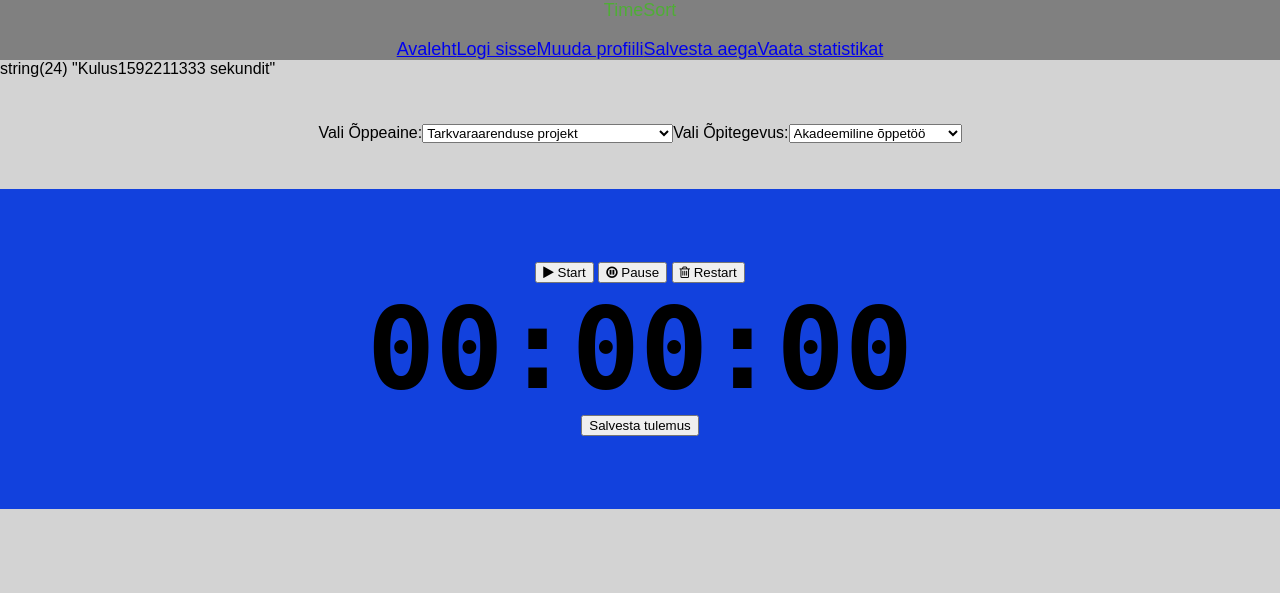
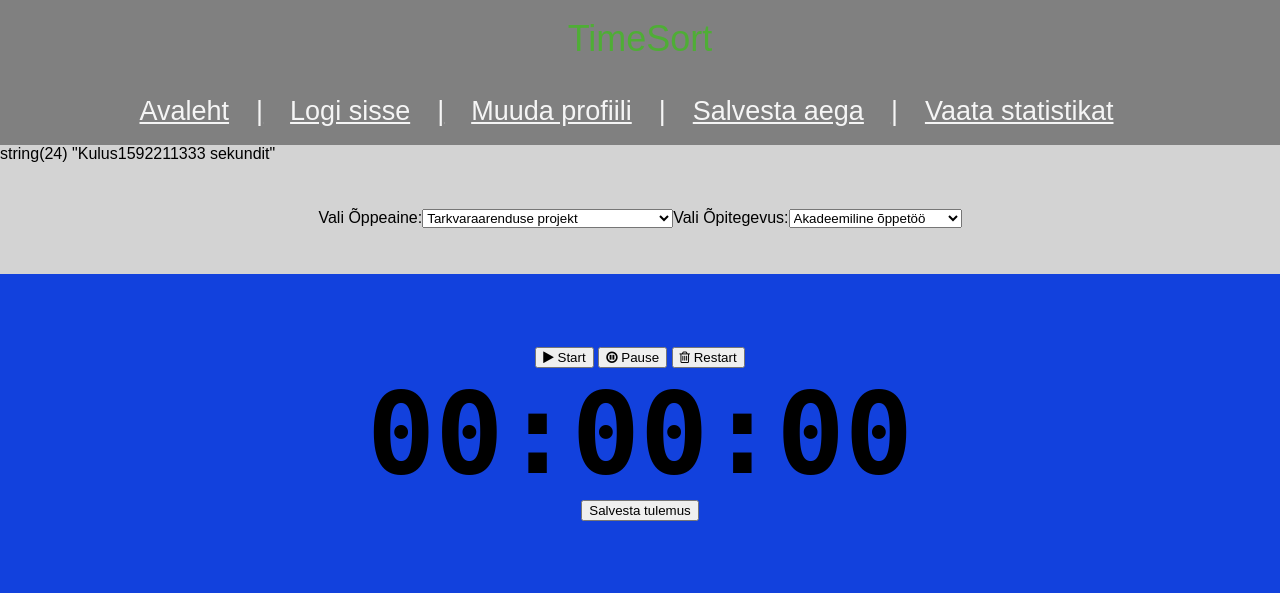
Before and after one commit to henrimag/projekt, a PHP site: page /site/timer.php in a window 1280 px wide. Shown: the top 593 px of the page. Run offline with PHP 8.4, Linux system fonts and the light colour scheme; data that the repository does not hold is empty.

Commit message:
fixed timer menu

```diff
--- a/style/timer.css
+++ b/style/timer.css
@@ -27,7 +27,6 @@ input[type="submit"] {
 }
 
 
-
 .menu {
   background-color: gray;
   font-size: 1.5em;
@@ -36,7 +35,8 @@ input[type="submit"] {
   font-style: monospace;
   font-style: bold;
   font-size: large;
-    color: rgb(79, 173, 54);
+  padding-top: 1em;
+  padding-bottom: 1em;
 }
 
 .timerDiv{
@@ -56,3 +56,22 @@ input[type="submit"] {
   justify-content: center;
   padding: 1cm;
 }
+
+.menu p {
+  color: rgb(79, 173, 54);
+  font-size: 2em;
+  margin: 0 0 1em 0;
+}
+
+nav a {
+  font-size: 1.5em;
+  color: whitesmoke;
+}
+
+nav a:not(:first-child):before {
+  content: "|";
+}
+
+nav a, nav a:not(:first-child):before {
+  margin-right: 1em;
+}
```
Lines whose indentation alone changed are shown as unchanged.
